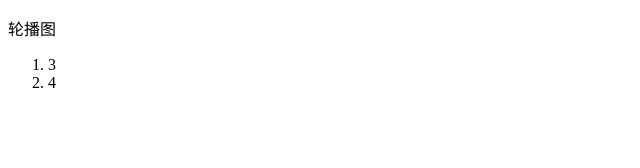
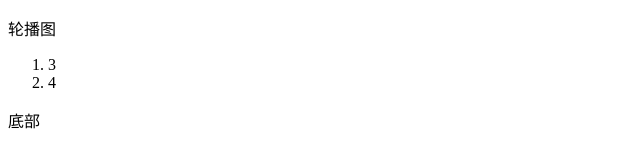
Before and after one commit to pudge-w/product, a plain HTML site: page index.html in a window 1280 px wide. Shown: the full height of the page, 0-640 px from the left. Drawn offline with Linux system fonts and the light colour scheme.

Commit message:
我刘青又开发了一个底部

```diff
--- a/index.html
+++ b/index.html
@@ -11,5 +11,6 @@
     <li>3</li>
     <li>4</li>
   </ol>
+  <p>底部</p>
 </body>
 </html>
```
